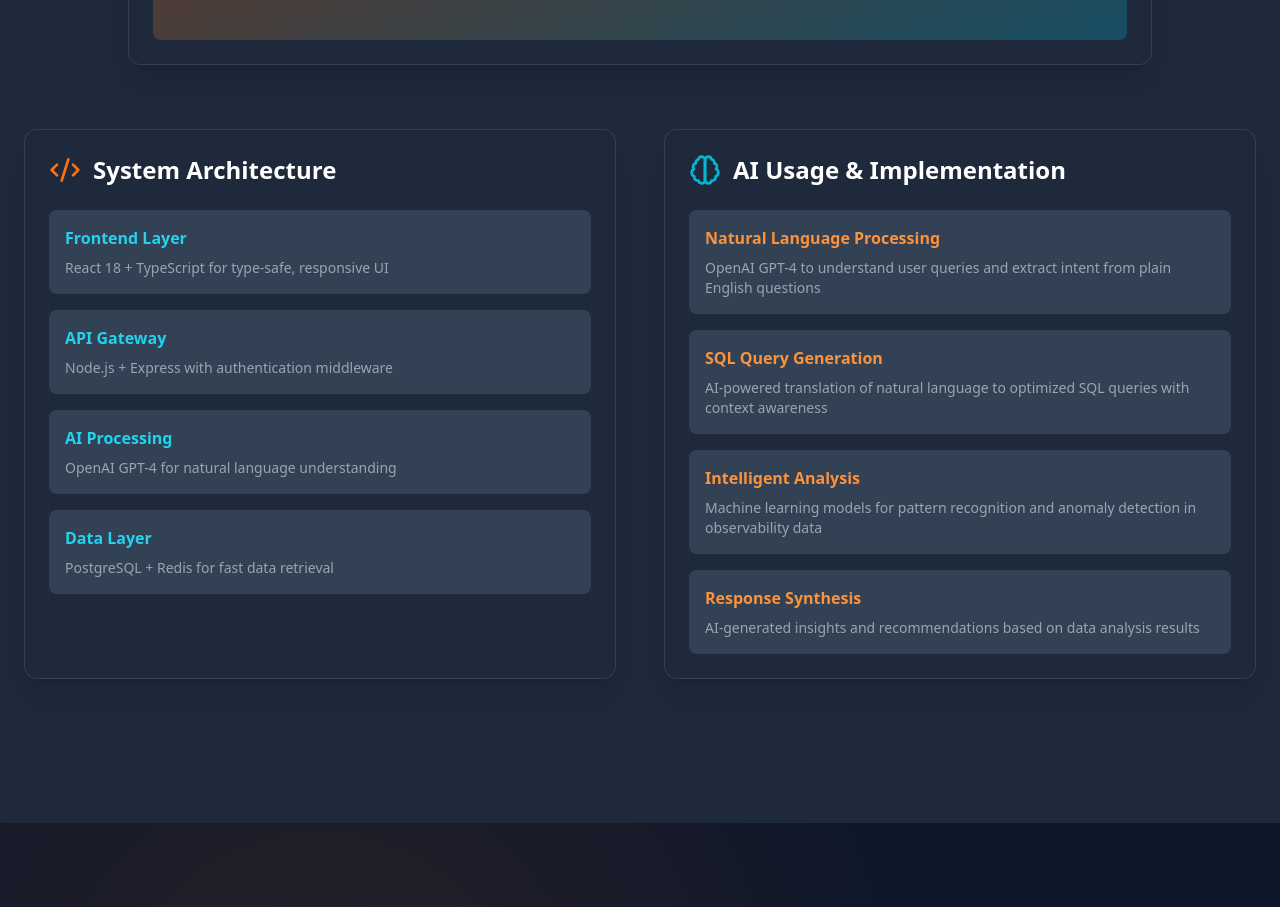
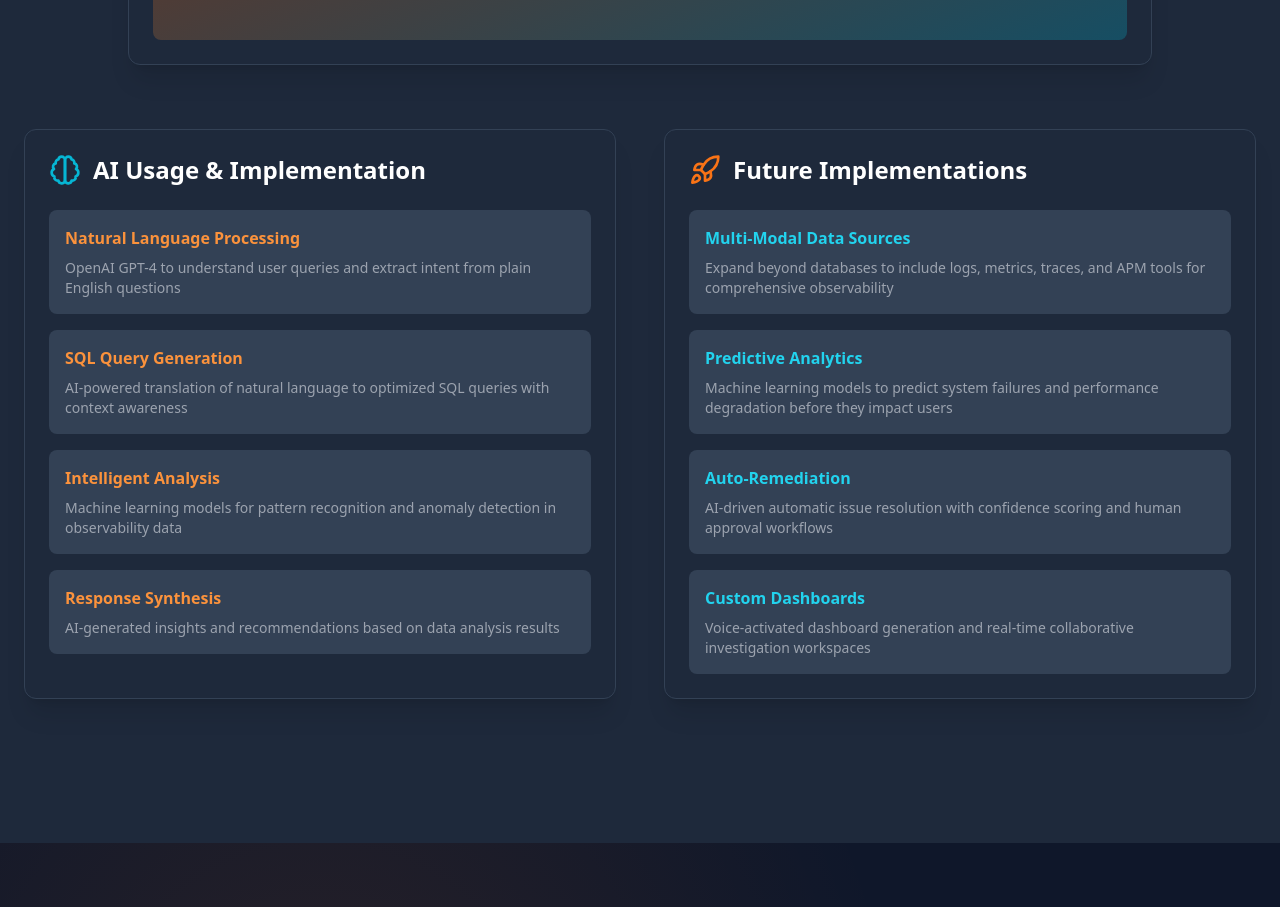
Before and after one commit to GabyCastellanos/reacttestui, a React (Vite) app: page / in a window 1280 px wide. Shown: the part 3740-4647 px from the top of the page. Built offline with nearby package versions, Linux system fonts and the light colour scheme.

Commit message:
update team

```diff
--- a/src/components/Demo.tsx
+++ b/src/components/Demo.tsx
@@ -1,4 +1,4 @@
-import { Play, Code2, Brain } from 'lucide-react';
+import { Play, Brain, Rocket } from 'lucide-react';
 
 export default function Demo() {
   return (
@@ -27,33 +27,8 @@ export default function Demo() {
           </div>
         </div>
 
-        {/* Architecture Overview */}
+        {/* AI Usage and Future Plans */}
         <div className="grid lg:grid-cols-2 gap-12 mb-16">
-          <div className="card">
-            <h3 className="text-2xl font-bold text-white mb-6 flex items-center gap-3">
-              <Code2 className="w-8 h-8 text-primary-500" />
-              System Architecture
-            </h3>
-            <div className="space-y-4">
-              <div className="bg-dark-700 rounded-lg p-4">
-                <h4 className="font-semibold text-secondary-400 mb-2">Frontend Layer</h4>
-                <p className="text-gray-400 text-sm">React 18 + TypeScript for type-safe, responsive UI</p>
-              </div>
-              <div className="bg-dark-700 rounded-lg p-4">
-                <h4 className="font-semibold text-secondary-400 mb-2">API Gateway</h4>
-                <p className="text-gray-400 text-sm">Node.js + Express with authentication middleware</p>
-              </div>
-              <div className="bg-dark-700 rounded-lg p-4">
-                <h4 className="font-semibold text-secondary-400 mb-2">AI Processing</h4>
-                <p className="text-gray-400 text-sm">OpenAI GPT-4 for natural language understanding</p>
-              </div>
-              <div className="bg-dark-700 rounded-lg p-4">
-                <h4 className="font-semibold text-secondary-400 mb-2">Data Layer</h4>
-                <p className="text-gray-400 text-sm">PostgreSQL + Redis for fast data retrieval</p>
-              </div>
-            </div>
-          </div>
-
           <div className="card">
             <h3 className="text-2xl font-bold text-white mb-6 flex items-center gap-3">
               <Brain className="w-8 h-8 text-secondary-500" />
@@ -78,6 +53,31 @@ export default function Demo() {
               </div>
             </div>
           </div>
+
+          <div className="card">
+            <h3 className="text-2xl font-bold text-white mb-6 flex items-center gap-3">
+              <Rocket className="w-8 h-8 text-primary-500" />
+              Future Implementations
+            </h3>
+            <div className="space-y-4">
+              <div className="bg-dark-700 rounded-lg p-4">
+                <h4 className="font-semibold text-secondary-400 mb-2">Multi-Modal Data Sources</h4>
+                <p className="text-gray-400 text-sm">Expand beyond databases to include logs, metrics, traces, and APM tools for comprehensive observability</p>
+              </div>
+              <div className="bg-dark-700 rounded-lg p-4">
+                <h4 className="font-semibold text-secondary-400 mb-2">Predictive Analytics</h4>
+                <p className="text-gray-400 text-sm">Machine learning models to predict system failures and performance degradation before they impact users</p>
+              </div>
+              <div className="bg-dark-700 rounded-lg p-4">
+                <h4 className="font-semibold text-secondary-400 mb-2">Auto-Remediation</h4>
+                <p className="text-gray-400 text-sm">AI-driven automatic issue resolution with confidence scoring and human approval workflows</p>
+              </div>
+              <div className="bg-dark-700 rounded-lg p-4">
+                <h4 className="font-semibold text-secondary-400 mb-2">Custom Dashboards</h4>
+                <p className="text-gray-400 text-sm">Voice-activated dashboard generation and real-time collaborative investigation workspaces</p>
+              </div>
+            </div>
+          </div>
         </div>
       </div>
     </section>
```
